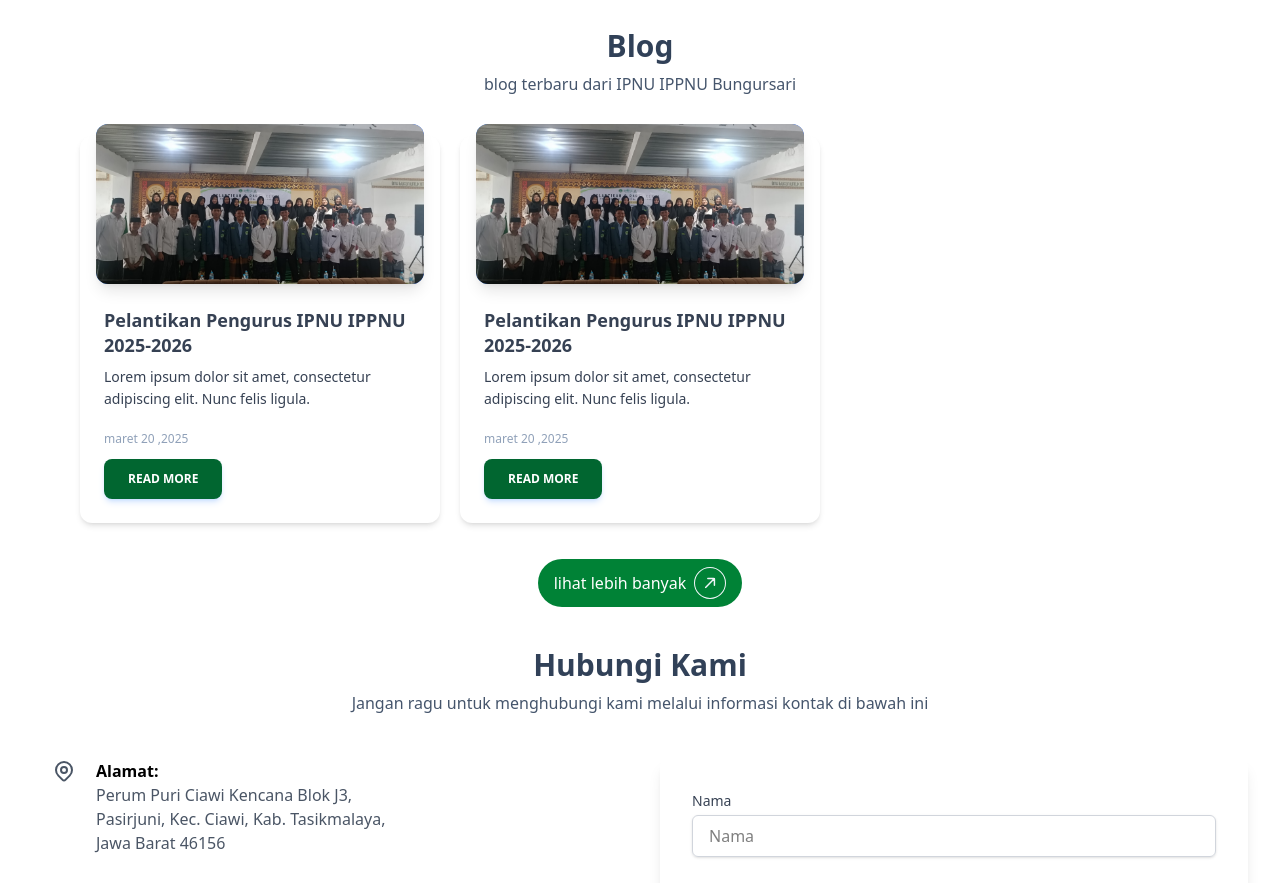
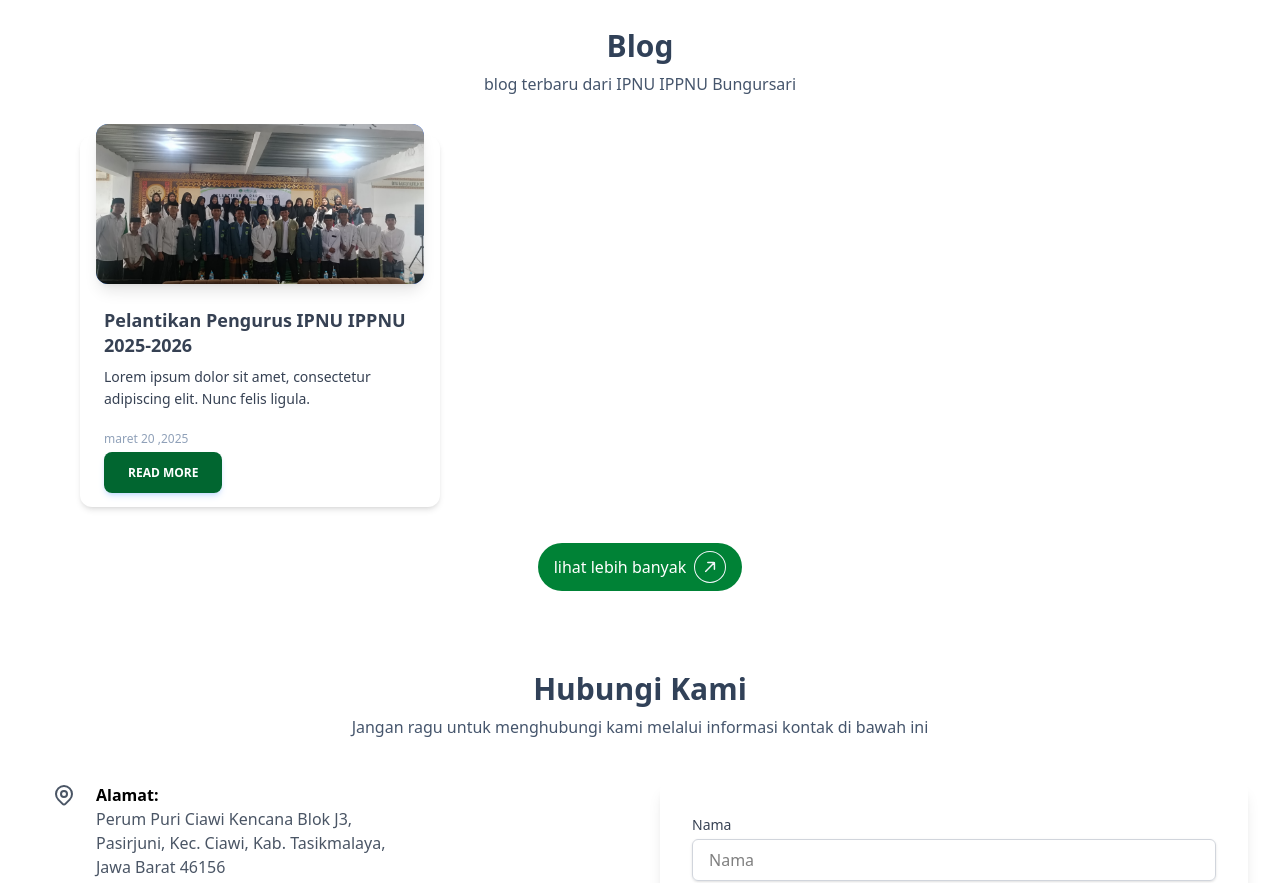
Before and after one commit to rizkiiaripin/PACIPNU, a Vue app: page / in a window 1280 px wide. Shown: the part 1380-2263 px from the top of the page. Built offline with nearby package versions, Linux system fonts and the light colour scheme.

Commit message:
mengganti photo dan membuat detail blog

```diff
--- a/src/components/Blog.vue
+++ b/src/components/Blog.vue
@@ -34,50 +34,14 @@
         <p class="text-xs text-slate-400 mt-5">maret 20 ,2025</p>
       </div>
       <div class="p-6 pt-0">
-        <button
-          type="button"
+        <a
+            href="blog/detail"
           class="select-none rounded-lg bg-green-800 py-3 px-6 text-center align-middle font-sans text-xs font-bold uppercase text-white shadow-md shadow-blue-500/20 transition-all hover:shadow-lg hover:shadow-blue-500/40 focus:opacity-[0.85] focus:shadow-none active:opacity-[0.85] active:shadow-none disabled:pointer-events-none disabled:opacity-50 disabled:shadow-none"
         >
           Read More
-        </button>
+        </a>
       </div>
     </div>
-    <div
-      class="flex w-full flex-col rounded-xl bg-white bg-clip-border text-gray-700 shadow-md"
-    >
-      <div
-        class="relative mx-4 -mt-3 h-40 overflow-hidden rounded-xl bg-blue-gray-500 bg-clip-border text-white shadow-lg shadow-blue-gray-500/40 bg-gradient-to-r from-blue-500 to-blue-600"
-      >
-        <img
-          src="/images/heroes/hero.jpg"
-          alt="makestar"
-          class="w-full h-full object-cover hover:scale-105 transition-transform duration-300 ease-in-out"
-        />
-      </div>
-      <div class="p-6 pb-3">
-        <h5
-          class="mb-2 block font-sans text-lg font-semibold leading-snug tracking-normal text-blue-gray-900 antialiased"
-        >
-          Pelantikan Pengurus IPNU IPPNU 2025-2026
-        </h5>
-        <p
-          class="block font-sans text-sm font-light leading-relaxed text-inherit antialiased"
-        >
-          Lorem ipsum dolor sit amet, consectetur adipiscing elit. Nunc felis
-          ligula.
-        </p>
-        <p class="text-xs text-slate-400 mt-5">maret 20 ,2025</p>
-      </div>
-      <div class="p-6 pt-0">
-        <button
-          data-ripple-light="true"
-          type="button"
-          class="select-none rounded-lg bg-green-800 py-3 px-6 text-center align-middle font-sans text-xs font-bold uppercase text-white shadow-md shadow-blue-500/20 transition-all hover:shadow-lg hover:shadow-blue-500/40 focus:opacity-[0.85] focus:shadow-none active:opacity-[0.85] active:shadow-none disabled:pointer-events-none disabled:opacity-50 disabled:shadow-none"
-        >
-          Read More
-        </button>
-      </div>
-    </div>
-  </section>
+     </section>
   <slot></slot>
 </template>
--- a/src/components/Footer.vue
+++ b/src/components/Footer.vue
@@ -1,5 +1,5 @@
 <template>
-  <footer class="mt-auto bg-green-900 w-full">
+  <footer class="mt-auto bg-green-900 w-full bottom-0">
     <div
       class="mt-5 w-full max-w-[85rem] py-10 px-4 sm:px-6 lg:px-8 lg:pt-20 mx-auto"
     >
--- a/src/components/StructurOrganization.vue
+++ b/src/components/StructurOrganization.vue
@@ -18,7 +18,7 @@
         class="h-100 overflow-hidden rounded-sm bg-blue-gray-500 bg-clip-border text-white"
       >
         <img
-          src="/images/struktur-organisasi/myphoto.jpeg"
+          src="/images/struktur-organisasi/ketua.webp"
           alt="makestar"
           class="w-full h-full object-cover transition-transform duration-300 ease-in-out"
         />
@@ -30,7 +30,7 @@
           <h5
             class="font-semibold text-slate-800 text-lg"
           >
-            Muhamad Rizki Aripin
+           Aab Abdul manan
           </h5>
           <p class="text-md font-semibold text-slate-500 mb-1">Ketua IPNU</p>
           <p class="text-xs text-slate-400 ">Masa Khidmat : 2024 - 2025</p>
@@ -44,7 +44,7 @@
         class="h-100 overflow-hidden rounded-sm bg-blue-gray-500 bg-clip-border text-white"
       >
         <img
-          src="/images/struktur-organisasi/myphoto.jpeg"
+          src="/images/struktur-organisasi/ketua2.webp"
           alt="makestar"
           class="w-full h-full object-cover transition-transform duration-300 ease-in-out"
         />
@@ -56,38 +56,12 @@
           <h5
             class="font-semibold text-slate-800 text-lg"
           >
-            Muhamad Rizki Aripin
+          Asril muhammad
           </h5>
           <p class="text-md font-semibold text-slate-500 mb-1">Ketua IPNU</p>
           <p class="text-xs text-slate-400 ">Masa Khidmat : 2024 - 2025</p>
 
       </div>
     </div>
-    <div
-      class="flex relative w-full flex-col rounded-xl bg-white bg-clip-border text-gray-700 shadow-md"
-    >
-      <div
-        class="h-100 overflow-hidden rounded-sm bg-blue-gray-500 bg-clip-border text-white"
-      >
-        <img
-          src="/images/struktur-organisasi/myphoto.jpeg"
-          alt="makestar"
-          class="w-full h-full object-cover transition-transform duration-300 ease-in-out"
-        />
-      </div>
-
-      <div
-        class="absolute -bottom-1 p-3 flex flex-col justify-center items-center bg-white w-80 shadow-md "
-      >
-          <h5
-            class="font-semibold text-slate-800 text-lg"
-          >
-          Aab Abdul Manan
-          </h5>
-          <p class="text-md font-semibold text-slate-500 mb-1">Ketua IPNU</p>
-          <p class="text-xs text-slate-400 ">Masa Khidmat : 2024 - 2025</p>
-
-      </div>
-    </div>
-  </section>
+    </section>
 </template>
--- a/src/router/index.js
+++ b/src/router/index.js
@@ -21,7 +21,11 @@
     name: "blog",
     component: () => import("../views/Blog.vue"),
   },
-
+  {
+    path: "/blog/detail",
+    name: "blogdetail",
+    component: () => import("../views/DetailBlog.vue"),
+  },
   {
     path: "/kontak",
     name: "kontak",
--- /dev/null
+++ b/src/views/DetailBlog.vue
@@ -0,0 +1,25 @@
+<script setup>
+import Navbar from "../components/Navbar.vue";
+import Footer from "../components/Footer.vue";
+import Breadcrumb from "../components/Breadcrumb.vue";
+</script>
+<template>
+  <Navbar />
+  <Breadcrumb
+    image="/images/logos/IPPNU.webp"
+    title="Detail Blog"
+    currentLink="detail-blog"
+  />
+  <div
+    class="w-2/3 mx-auto px-4 py-8 flex flex-col items-center justify-center"
+  >
+    <div class=" h-100 mb-4 overflow-hidden flex justify-center items-center">
+      <img src="/images/heroes/hero.jpg" alt="gambar-detail" class="object-cover object-center " />
+    </div>
+    <h1 class="text-3xl font-bold mb-4 self-start">Detail Blog</h1>
+    <p class="text-gray-700 mb-4">
+        Lorem ipsum dolor sit amet, consectetur adipiscing elit. Sed do eiusmod tempor incididunt ut labore et dolore magna aliqua. Ut enim ad minim veniam, quis nostrud exercitation ullamco laboris nisi ut aliquip ex ea commodo consequat. Duis aute irure dolor in reprehenderit in voluptate velit esse cillum dolore eu fugiat nulla pariatur. Excepteur sint occaecat cupidatat non proident, sunt in culpa qui officia deserunt mollit anim id est laborum.
+    </p>
+  </div>
+  <Footer />
+</template>
--- a/src/views/Home.vue
+++ b/src/views/Home.vue
@@ -13,7 +13,7 @@
   <Hero />
   <About />
   <Blog>
-    <div class="flex flex-col items-center justify-center my-5">
+    <div class="flex flex-col items-center justify-center my-5 mb-20">
       <a href="/blog" class="bg-green-700 text-white px-4 py-2 rounded-full flex items-center gap-2 group hover:bg-green-800 active:bg-green-900 transition duration-300 ease-in-out">
         lihat lebih banyak
         <svg
```
Also changed, not shown: public/images/struktur-organisasi/ketua.webp (added), public/images/struktur-organisasi/ketua2.webp (added).
